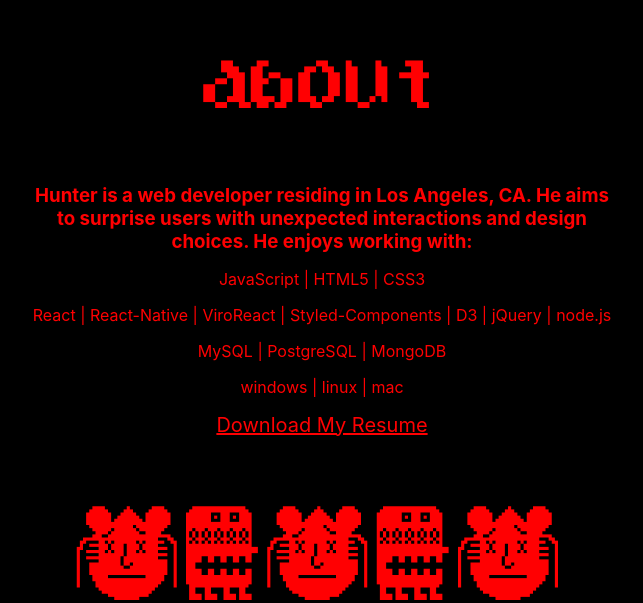
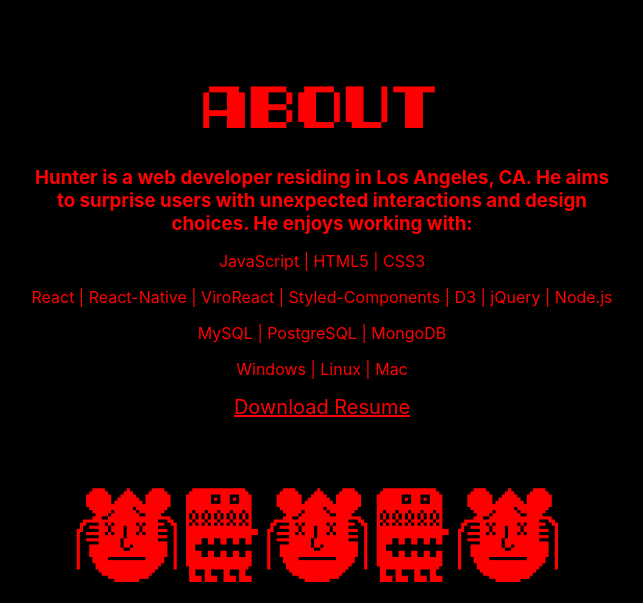
Before and after one commit to huntertread/huntertread.com, a React (Create React App) app: page / in a window 1280 px wide. Shown: the part 877-1480 px from the top of the page, without its empty margins (318-961 px from the left). Built offline with nearby package versions, Linux system fonts and the light colour scheme.

Commit message:
added xevious font-family and updated all headers to use

```diff
--- a/src/About/About.js
+++ b/src/About/About.js
@@ -8,11 +8,11 @@
       <div className="about-content">
         <h3 className="about-headline">Hunter is a web developer residing in Los Angeles, CA. He aims to surprise users with unexpected interactions and design choices. He enjoys working with:</h3>
         <p>JavaScript | HTML5 | CSS3</p>
-        <p>React | React-Native | ViroReact | Styled-Components | D3 | jQuery | node.js</p>
+        <p>React | React-Native | ViroReact | Styled-Components | D3 | jQuery | Node.js</p>
         <p>MySQL | PostgreSQL | MongoDB</p>
-        <p>windows | linux | mac</p>
+        <p>Windows | Linux | Mac</p>
       </div>
-      <a href="./downloadFiles/Hunter_Treadaway_Software_Engineering_Resume.pdf" download>Download My Resume</a>
+      <a href="./downloadFiles/Hunter_Treadaway_Software_Engineering_Resume.pdf" download>Download Resume</a>
       <p className="character-container">yuyuy</p>
     </main>
   )
--- a/src/About/about.css
+++ b/src/About/about.css
@@ -3,7 +3,7 @@
   display: flex;
   flex-direction: column;
   justify-content: center;
-  min-height: 100vh;
+  min-height: 105vh;
 }
 
 .about-headline {
--- a/src/App.css
+++ b/src/App.css
@@ -1,5 +1,6 @@
 @font-face {font-family: HolyDiver; src: url('./customFonts/holy-diver/holy-diver-nes.ttf');}
 @font-face {font-family: MONO; src: url('./customFonts/mononokekeh/mononokekeh.ttf');}
+@font-face {font-family: xevious; src: url('./customFonts/xevious/xevious.ttf');}
 
 .App {
   display: flex;
@@ -10,8 +11,8 @@
 }
 
 h1 {
-  font-size: calc(80px + (100 - 80) * ((100vw - 300px) / (1600 - 300))); /* dynamic resize with window */
-  font-family: HolyDiver;
+  font-size: calc(40px + (50 - 40) * ((100vw - 300px) / (1600 - 300))); /* dynamic resize with window */
+  font-family: xevious;
   font-weight: normal;
 }
 
```
Also changed, not shown: src/customFonts/xevious/license.txt (added), src/customFonts/xevious/readme.txt (added), src/customFonts/xevious/xevious.ttf (added).
